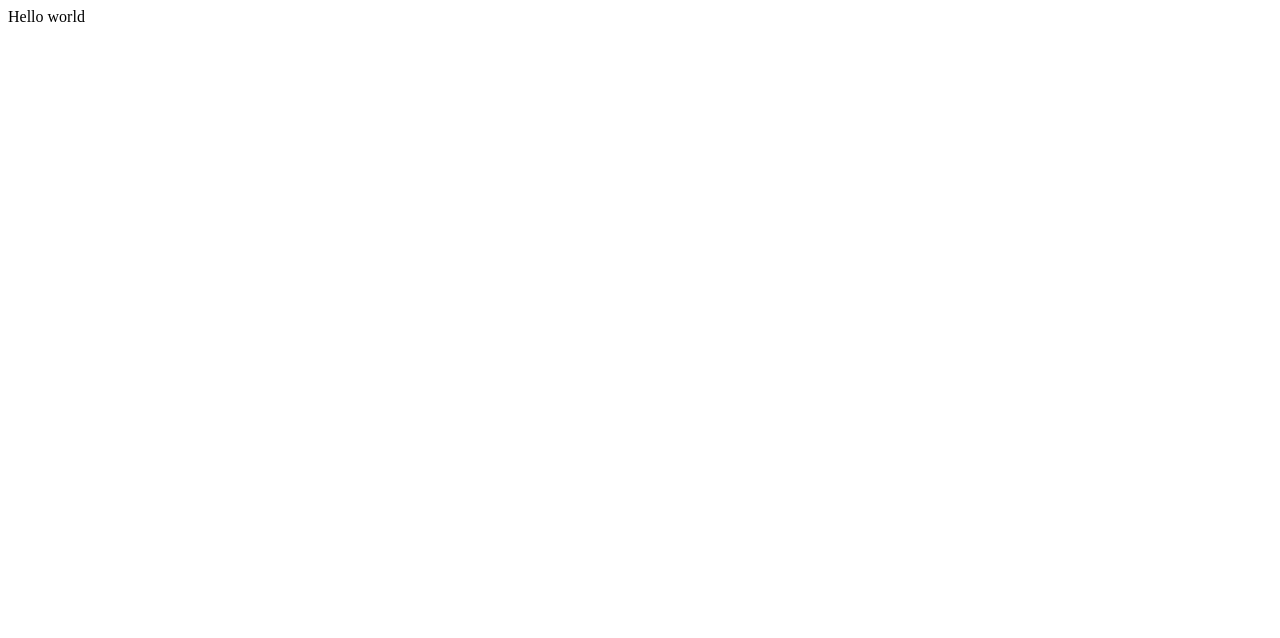
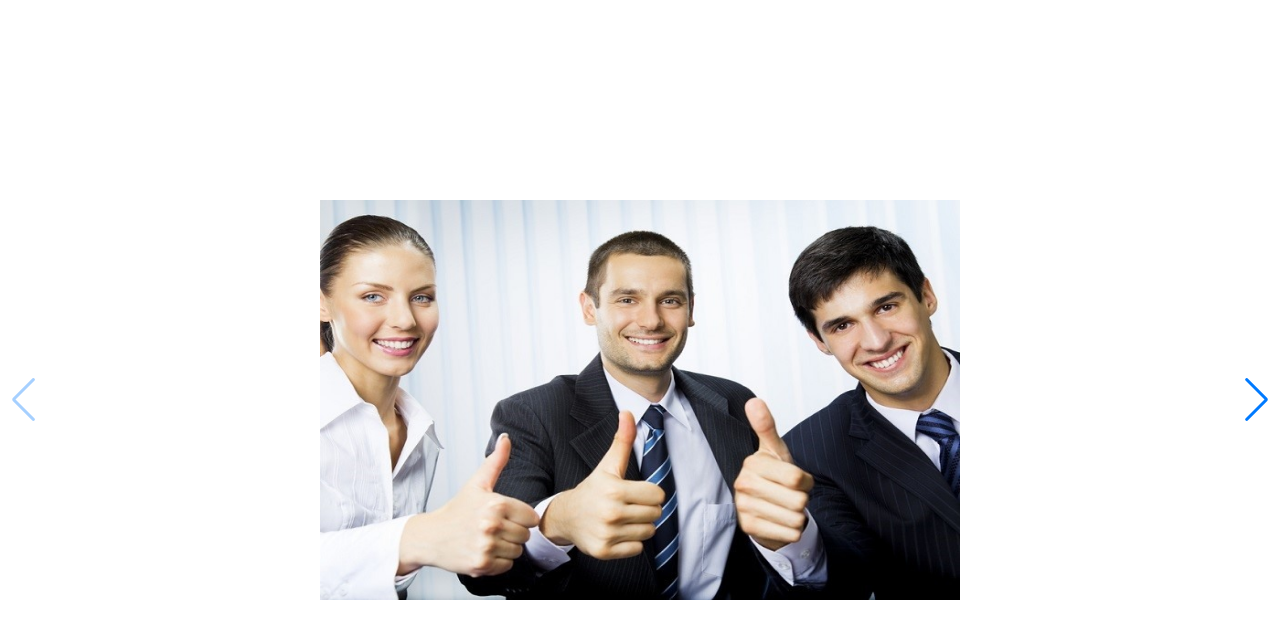
Before and after one commit to Tema1313/labsWeb2-4, a plain HTML site: page index.html in a window 1280 px wide. Drawn offline with nearby package versions, Linux system fonts and the light colour scheme.

Commit message:
2 задание 2 лабораторной

```diff
--- a/index.html
+++ b/index.html
@@ -1,12 +1,61 @@
 <!DOCTYPE html>
 <html lang="en">
+
 <head>
-    <meta charset="UTF-8">
-    <meta http-equiv="X-UA-Compatible" content="IE=edge">
-    <meta name="viewport" content="width=device-width, initial-scale=1.0">
-    <title>Document</title>
+  <meta charset="utf-8" />
+  <title>Swiper demo</title>
+  <meta name="viewport" content="width=device-width, initial-scale=1, minimum-scale=1, maximum-scale=1" />
+
+  <style>
+    html,
+    body {
+      position: relative;
+      height: 100%;
+    }
+
+    body {
+      background: #eee;
+      font-family: Helvetica Neue, Helvetica, Arial, sans-serif;
+      font-size: 14px;
+      color: #000;
+      margin: 0;
+      padding: 0;
+    }
+
+    swiper-container {
+      width: 100%;
+      height: 100%;
+    }
+
+    swiper-slide {
+      text-align: center;
+      font-size: 18px;
+      background: #fff;
+      display: flex;
+      justify-content: center;
+      align-items: center;
+    }
+
+    swiper-slide img {
+      display: block;
+      width: 50%;
+      height: 50%;
+    }
+  </style>
 </head>
+
 <body>
-    Hello world
+  <swiper-container class="mySwiper" navigation="true">
+    <swiper-slide><img src="./images/1597994299_3.jpg"></swiper-slide>
+    <swiper-slide><img src="./images/maxresdefault.jpg"></swiper-slide>
+    <swiper-slide><img src="./images/success-1024x633.jpg"></swiper-slide>
+    <swiper-slide><img src="./images/1644924503_1-fikiwiki-com-p-kartinki-uspeshnikh-lyudei-1.jpg"></swiper-slide>
+    <swiper-slide><img src="./images/62a6a7a3581f0.jpg"></swiper-slide>
+    <swiper-slide><img src="./images/kartinki-uspeshnyh-lyudej-1.jpeg"></swiper-slide>
+  </swiper-container>
+
+  <script src="https://cdn.jsdelivr.net/npm/swiper@9/swiper-element-bundle.min.js"></script>
+
 </body>
+
 </html>
```
Also changed, not shown: images/1597994299_3.jpg (added), images/1644924503_1-fikiwiki-com-p-kartinki-uspeshnikh-lyudei-1.jpg (added), images/33a5e1f852158b7761f974620181e65b.png (added), images/62a6a7a3581f0.jpg (added), images/kartinki-uspeshnyh-lyudej-1.jpeg (added), images/maxresdefault.jpg (added), images/success-1024x633.jpg (added).
